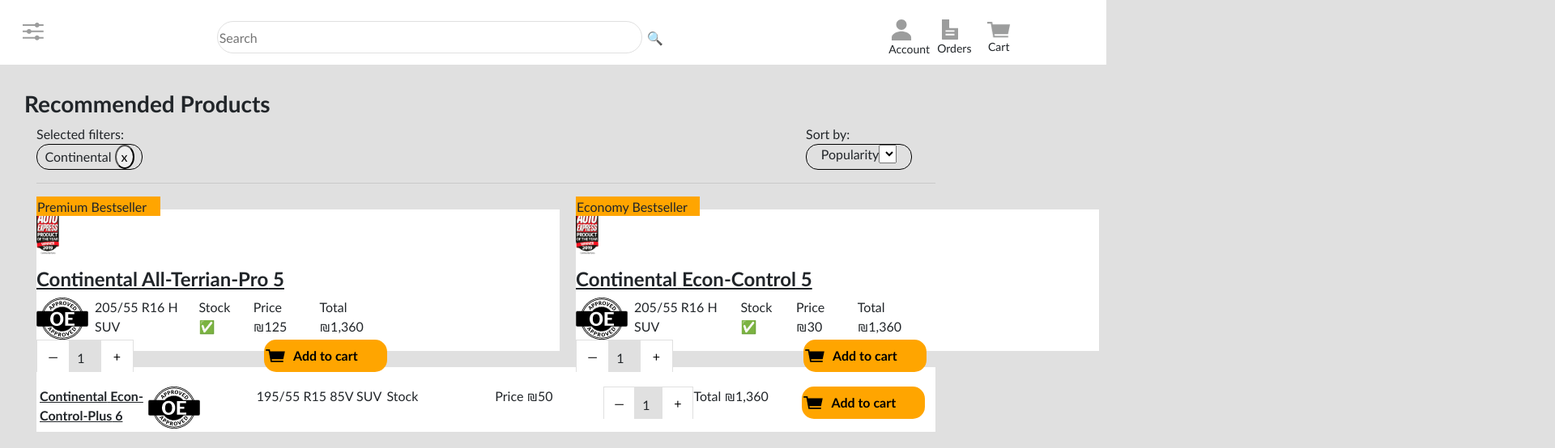
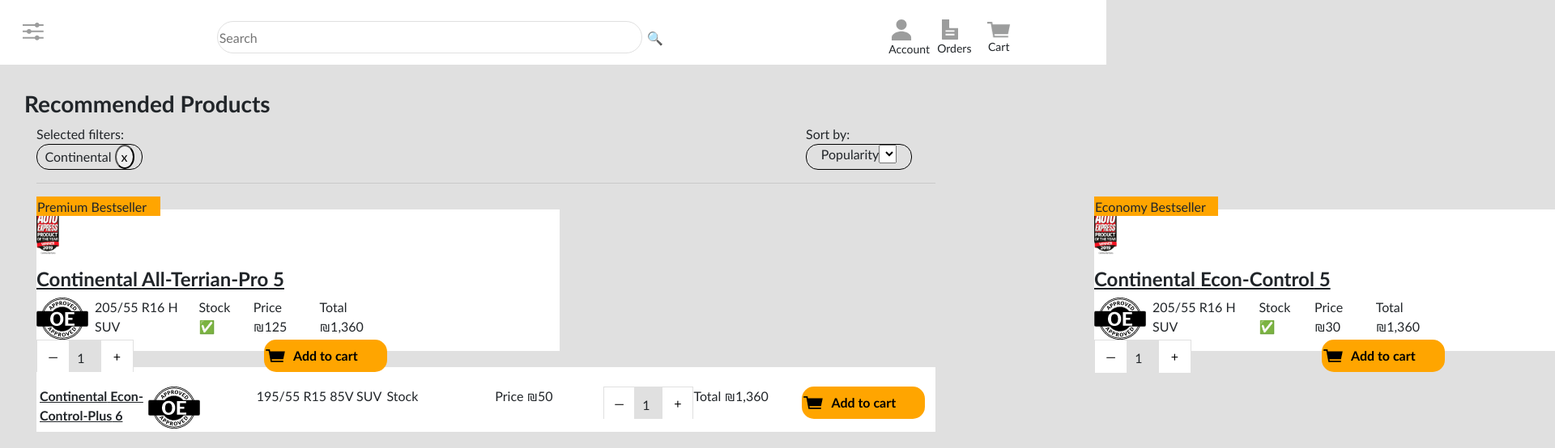
Before and after one commit to ddunn40495/dmg, a React (Create React App) app in the folder front-end/: page / in a window 1280 px wide. Shown: the top 554 px of the page at 81% size, 1920 px wide, since content can reach past the window. Built offline with nearby package versions, Linux system fonts and the light colour scheme.

Commit message:
rearranged bestsellers div

```diff
--- a/front-end/package.json
+++ b/front-end/package.json
@@ -6,6 +6,7 @@
     "@testing-library/jest-dom": "^4.2.4",
     "@testing-library/react": "^9.5.0",
     "@testing-library/user-event": "^7.2.1",
+    "classnames": "^2.2.6",
     "react": "^16.13.1",
     "react-dom": "^16.13.1",
     "react-scripts": "3.4.3"
--- a/front-end/src/components/Bestseller.jsx
+++ b/front-end/src/components/Bestseller.jsx
@@ -29,15 +29,13 @@
   }
   render() {
     return (
-      <div>
+      <div className='bestsellers-container'>
         <div className='desktop-display'>
           <div className='premium-bestseller'>
-            <div className='tag'>{this.props.cat} Bestseller</div>
+            <div className='tag'>{this.props.cat1} Bestseller</div>
             <div className='premium-info'>
               <div className='premium-img'>
-                <div className='tire-img'>
-                  <img src={Tire} alt='tire img' />
-                </div>
+                <div className='tire-img'></div>
                 <div className='auto-img'>
                   <img src={Autoexpress} alt='auto express logo' />
                 </div>
@@ -45,7 +43,7 @@
 
               <div className='premium-text'>
                 <h2>
-                  {this.props.brand} {this.props.name} 5
+                  {this.props.brand1} {this.props.name1} 5
                 </h2>
                 <div className='pb-stock-info'>
                   <div className='oelogo'>
@@ -54,7 +52,7 @@
                   <div className='product-details'>
                     <div className='pd-item'>205/55 R16 H SUV</div>
                     <div className='pd-item'>Stock ✅</div>
-                    <div className='pd-item'>Price ₪{this.props.price}</div>
+                    <div className='pd-item'>Price ₪{this.props.price1}</div>
                     <div className='pd-item'>Total ₪1,360</div>
                   </div>
                 </div>
@@ -71,13 +69,10 @@
             </div>
           </div>
         </div>
-
-        <div id='mobile-display'>
-          <div className='premium-bestseller'>
-            <div className='tag'>{this.props.cat} Bestseller</div>
-
+        <div className='desktop-display'>
+          <div className='economy-bestseller'>
+            <div className='tag'>{this.props.cat2} Bestseller</div>
             <div className='premium-info'>
-              <div className='bestseller-row1'>
               <div className='premium-img'>
                 <div className='tire-img'></div>
                 <div className='auto-img'>
@@ -87,24 +82,21 @@
 
               <div className='premium-text'>
                 <h2>
-                    {this.props.brand} - {this.props.name}
+                  {this.props.brand2} {this.props.name2} 5
                 </h2>
                 <div className='pb-stock-info'>
-                    <div className='row1'>
-                      <img src={Oelogo} className='oelogo' />
-                      205/55 R16 H SUV
+                  <div className='oelogo'>
+                    <img src={Oelogo} />
                   </div>
-
-                    <div className='row2'>
-                      <div className='pd-item'>
-                        Stock ✅ Price ₪{this.props.price} Total ₪1,360
-                      </div>
-                    </div>
-                  </div>
+                  <div className='product-details'>
+                    <div className='pd-item'>205/55 R16 H SUV</div>
+                    <div className='pd-item'>Stock ✅</div>
+                    <div className='pd-item'>Price ₪{this.props.price2}</div>
+                    <div className='pd-item'>Total ₪1,360</div>
                   </div>
                 </div>
 
-              <div className='bestseller-row2 button-container'>
+                <div className='button-container'>
                   <StockButton
                     num={this.state.num}
                     add={this.addNum}
@@ -116,6 +108,7 @@
             </div>
           </div>
         </div>
+      </div>
     );
   }
 }
--- a/front-end/src/components/Bestseller2.jsx
+++ /dev/null
@@ -1,51 +0,0 @@
-import React from "react";
-import BestsellerDesk from "./BestsellerDesk";
-import BestsellerMob from "./BestsellerMob";
-
-class Bestseller2 extends React.Component {
-  constructor(props) {
-    super(props);
-    this.state = {
-      num: 1,
-    };
-  }
-  addNum = () => {
-    const upOne = 1;
-    this.setState({
-      num: this.state.num + upOne,
-    });
-  };
-  subNum = () => {
-    const downOne = 1;
-    this.setState({
-      num: this.state.num - downOne,
-    });
-  };
-  componentDidMount() {
-    console.log(this.state.num);
-  }
-  render() {
-    return (
-      <div className='bestsellers-container'>
-        <BestsellerDesk
-          className='desktop-display'
-          brand={this.state.data[4].brand}
-          name={this.state.data[4].name}
-          img={this.state.data[4].img}
-          price={this.state.data[4].price}
-          cat={"Premium"}
-        />
-        <BestsellerMob
-          className='mobile-display'
-          brand={this.state.data[0].brand}
-          name={this.state.data[0].name}
-          img={this.state.data[0].img}
-          price={this.state.data[0].price}
-          cat={"Economy"}
-        />
-      </div>
-    );
-  }
-}
-
-export default Bestseller2;
--- a/front-end/src/components/BestsellerDesk.jsx
+++ /dev/null
@@ -1,72 +0,0 @@
-import React from "react";
-import StockButton from "./StockButton";
-import CartButton from "./CartButton";
-import Oelogo from "../assets/oelogo.png";
-import Autoexpress from "../assets/autoexpress.png";
-
-class BestsellerDesk extends React.Component {
-  constructor(props) {
-    super(props);
-    this.state = {
-      num: 1,
-    };
-  }
-  addNum = () => {
-    const upOne = 1;
-    this.setState({
-      num: this.state.num + upOne,
-    });
-  };
-  subNum = () => {
-    const downOne = 1;
-    this.setState({
-      num: this.state.num - downOne,
-    });
-  };
-  componentDidMount() {
-    console.log(this.state.num);
-  }
-  render() {
-    return (
-      <div className='premium-bestseller'>
-        <div className='tag'>{this.props.cat} Bestseller</div>
-        <div className='premium-info'>
-          <div className='premium-img'>
-            <div className='tire-img'></div>
-            <div className='auto-img'>
-              <img src={Autoexpress} alt='auto express logo' />
-            </div>
-          </div>
-
-          <div className='premium-text'>
-            <h2>
-              {this.props.brand} {this.props.name} 5
-            </h2>
-            <div className='pb-stock-info'>
-              <div className='oelogo'>
-                <img src={Oelogo} />
-              </div>
-              <div className='product-details'>
-                <div className='pd-item'>205/55 R16 H SUV</div>
-                <div className='pd-item'>Stock ✅</div>
-                <div className='pd-item'>Price ₪{this.props.price}</div>
-                <div className='pd-item'>Total ₪1,360</div>
-              </div>
-            </div>
-
-            <div className='button-container'>
-              <StockButton
-                num={this.state.num}
-                add={this.addNum}
-                sub={this.subNum}
-              />
-              <CartButton />
-            </div>
-          </div>
-        </div>
-      </div>
-    );
-  }
-}
-
-export default BestsellerDesk;
--- a/front-end/src/components/BestsellerMob.jsx
+++ /dev/null
@@ -1,76 +0,0 @@
-import React from "react";
-import StockButton from "./StockButton";
-import CartButton from "./CartButton";
-import Oelogo from "../assets/oelogo.png";
-import Autoexpress from "../assets/autoexpress.png";
-
-class BestsellerMob extends React.Component {
-  constructor(props) {
-    super(props);
-    this.state = {
-      num: 1,
-    };
-  }
-  addNum = () => {
-    const upOne = 1;
-    this.setState({
-      num: this.state.num + upOne,
-    });
-  };
-  subNum = () => {
-    const downOne = 1;
-    this.setState({
-      num: this.state.num - downOne,
-    });
-  };
-  componentDidMount() {
-    console.log(this.state.num);
-  }
-  render() {
-    return (
-      <div className='premium-bestseller'>
-        <div className='tag'>{this.props.cat} Bestseller</div>
-
-        <div className='premium-info'>
-          <div className='bestseller-row1'>
-            <div className='premium-img'>
-              <div className='tire-img'></div>
-              <div className='auto-img'>
-                <img src={Autoexpress} alt='auto express logo' />
-              </div>
-            </div>
-
-            <div className='premium-text'>
-              <h2>
-                {this.props.brand} - {this.props.name}
-              </h2>
-              <div className='pb-stock-info'>
-                <div className='row1'>
-                  <img src={Oelogo} className='oelogo' />
-                  205/55 R16 H SUV
-                </div>
-
-                <div className='row2'>
-                  <div className='pd-item'>
-                    Stock ✅ Price ₪{this.props.price} Total ₪1,360
-                  </div>
-                </div>
-              </div>
-            </div>
-          </div>
-
-          <div className='bestseller-row2 button-container'>
-            <StockButton
-              num={this.state.num}
-              add={this.addNum}
-              sub={this.subNum}
-            />
-            <CartButton />
-          </div>
-        </div>
-      </div>
-    );
-  }
-}
-
-export default BestsellerMob;
--- a/front-end/src/containers/Products.jsx
+++ b/front-end/src/containers/Products.jsx
@@ -1,10 +1,8 @@
 import React from "react";
-import Bestseller2 from "../components/Bestseller2";
 import Item from "../components/Item";
 import LoadButton from "../components/LoadButton";
 import tires from "../data/tires";
-import BestsellerDesk from "../components/BestsellerDesk";
-import BestsellerMob from "../components/BestsellerMob";
+
 import Bestseller from "../components/Bestseller";
 
 import "../App.css";
@@ -26,25 +24,20 @@
   render() {
     return (
       <div className='products-container'>
-        <div className='bestsellers-container'>
-          <BestsellerDesk
-            className='desktop-display'
-            brand={this.state.data[4].brand}
-            name={this.state.data[4].name}
-            img={this.state.data[4].img}
-            price={this.state.data[4].price}
-            cat={"Premium"}
-          />
-          <BestsellerDesk
-            className='desktop-display'
-            brand={this.state.data[0].brand}
-            name={this.state.data[0].name}
-            img={this.state.data[0].img}
-            price={this.state.data[0].price}
-            cat={"Economy"}
-          />
+        <Bestseller
+          brand1={this.state.data[4].brand}
+          name1={this.state.data[4].name}
+          img1={this.state.data[4].img}
+          price1={this.state.data[4].price}
+          cat1={"Premium"}
+          className='desktop-display'
+          brand2={this.state.data[0].brand}
+          name2={this.state.data[0].name}
+          img2={this.state.data[0].img}
+          price2={this.state.data[0].price}
+          cat2={"Economy"}
+        />
 
-        </div>
         <div className='item-container'>
           <Item
             brand={this.state.data[1].brand}
```
Also changed, not shown: 2 other files (tests, documents, lock files or other folders). Lines whose indentation alone changed are shown as unchanged.
